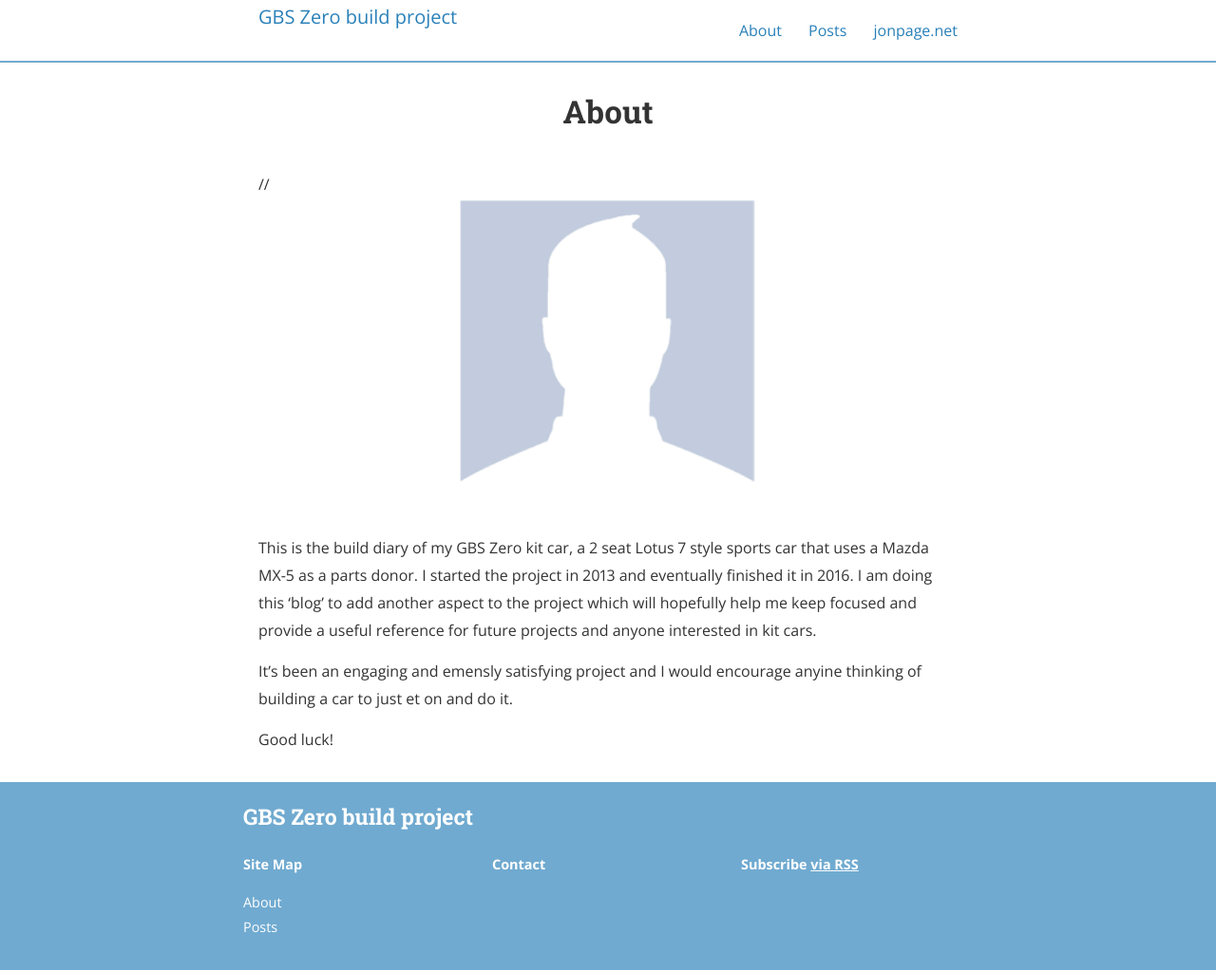
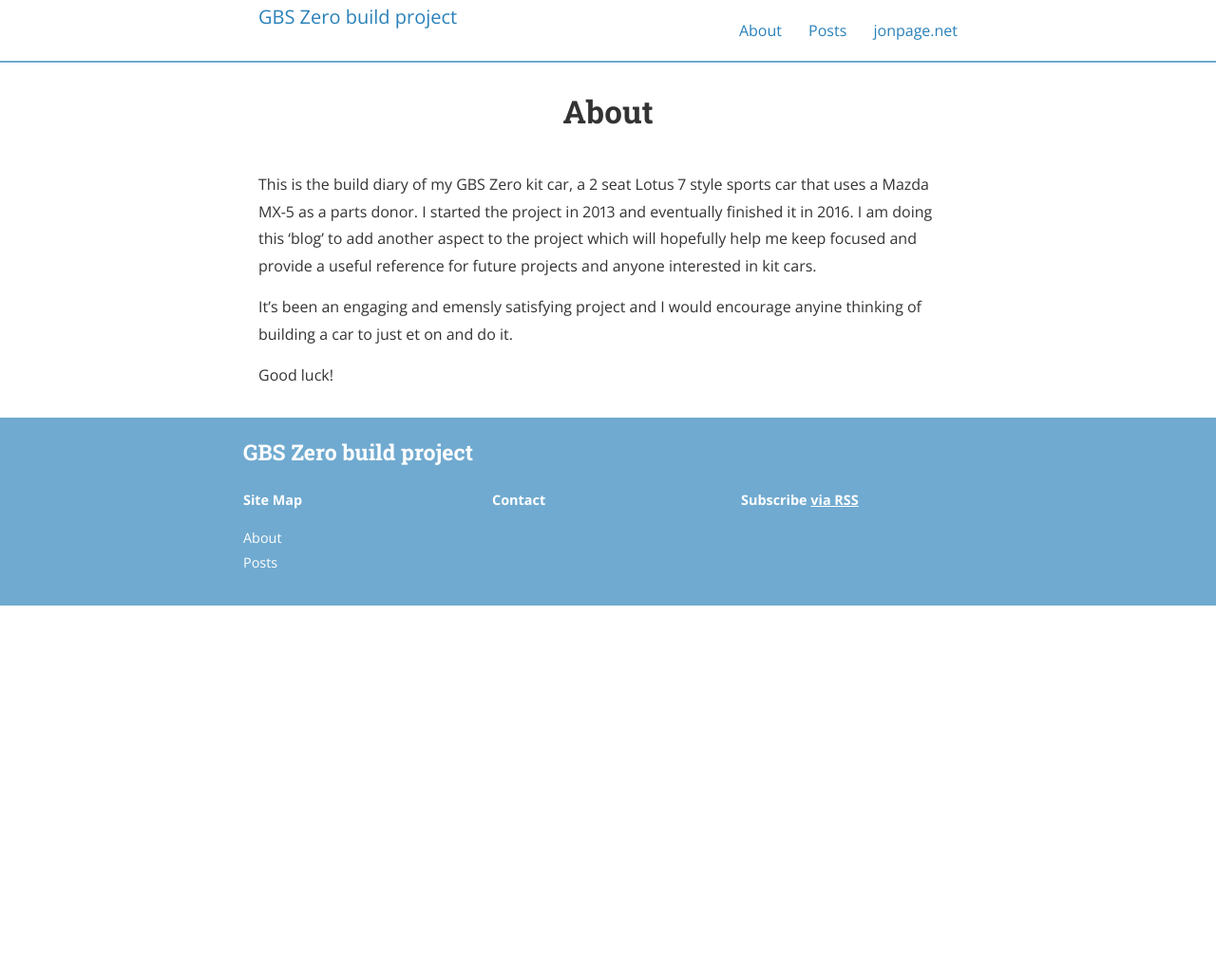
Before and after one commit to jonpage23/zero2, a Jekyll site: the page built from about.md, in a window 1280 px wide. Shown: the whole page at 95% size. Built offline with Jekyll 4.4.1, drawn with Linux system fonts in a browser that asks for light colours; nearby versions of some CDN libraries; after the commit the page ends 900 px from its top, so only the background shows below that.

Commit message:
about comment out image

```diff
--- a/about.md
+++ b/about.md
@@ -4,7 +4,7 @@ title: About
 permalink: /about/
 ---
 
-// <img src="{{ site.baseurl }}/assets/profile-placeholder.gif" title="Profile Picture" class="profile">
+<!--- <img src="{{ site.baseurl }}/assets/profile-placeholder.gif" title="Profile Picture" class="profile"> --->
 
 This is the build diary of my GBS Zero kit car, a 2 seat Lotus 7 style sports car that uses a Mazda MX-5 as a parts donor. I started the project in 2013 and eventually finished it in 2016. I am doing this ‘blog’ to add another aspect to the project which will hopefully help me keep focused and provide a useful reference for future projects and anyone interested in kit cars.
 
```
